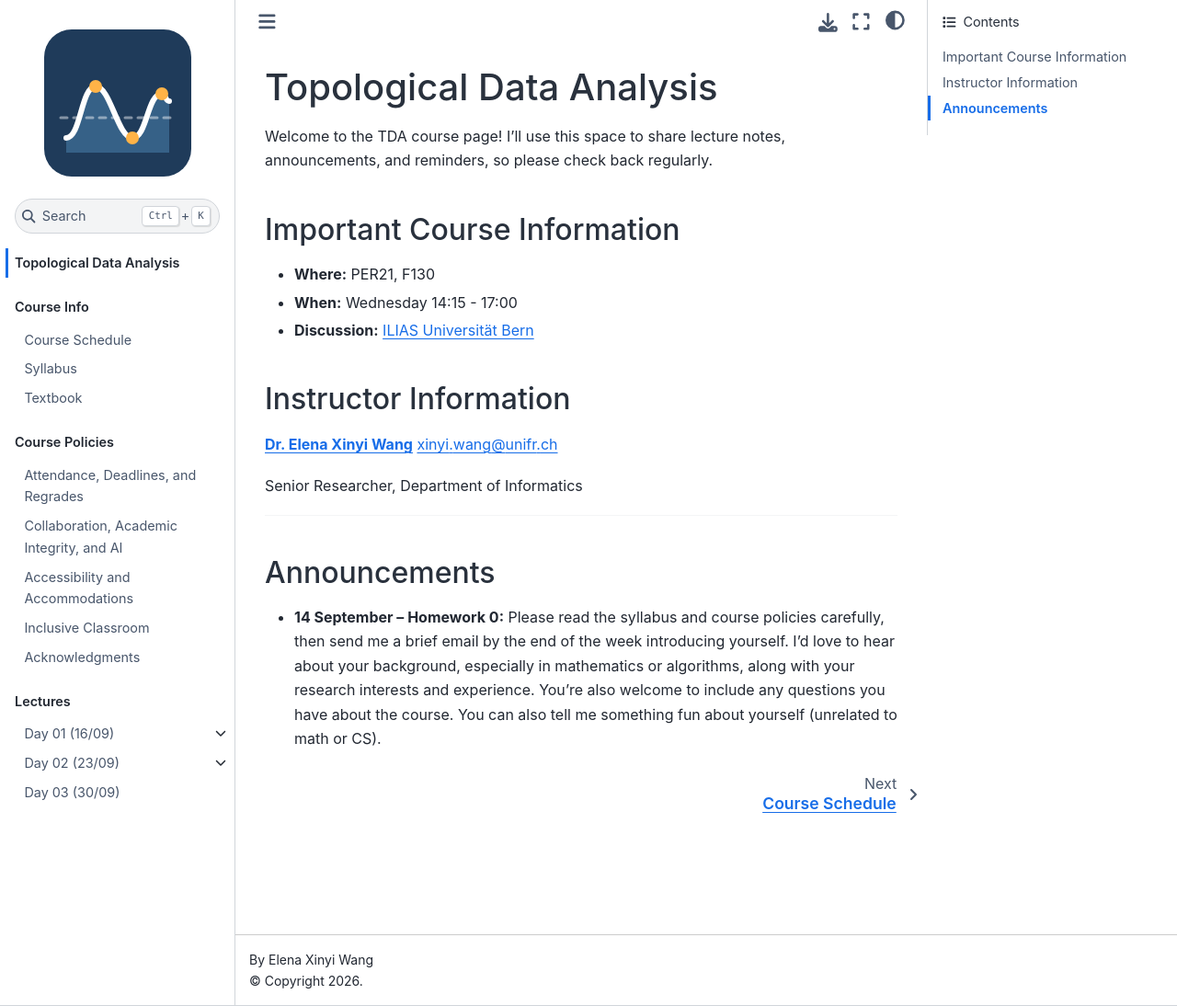
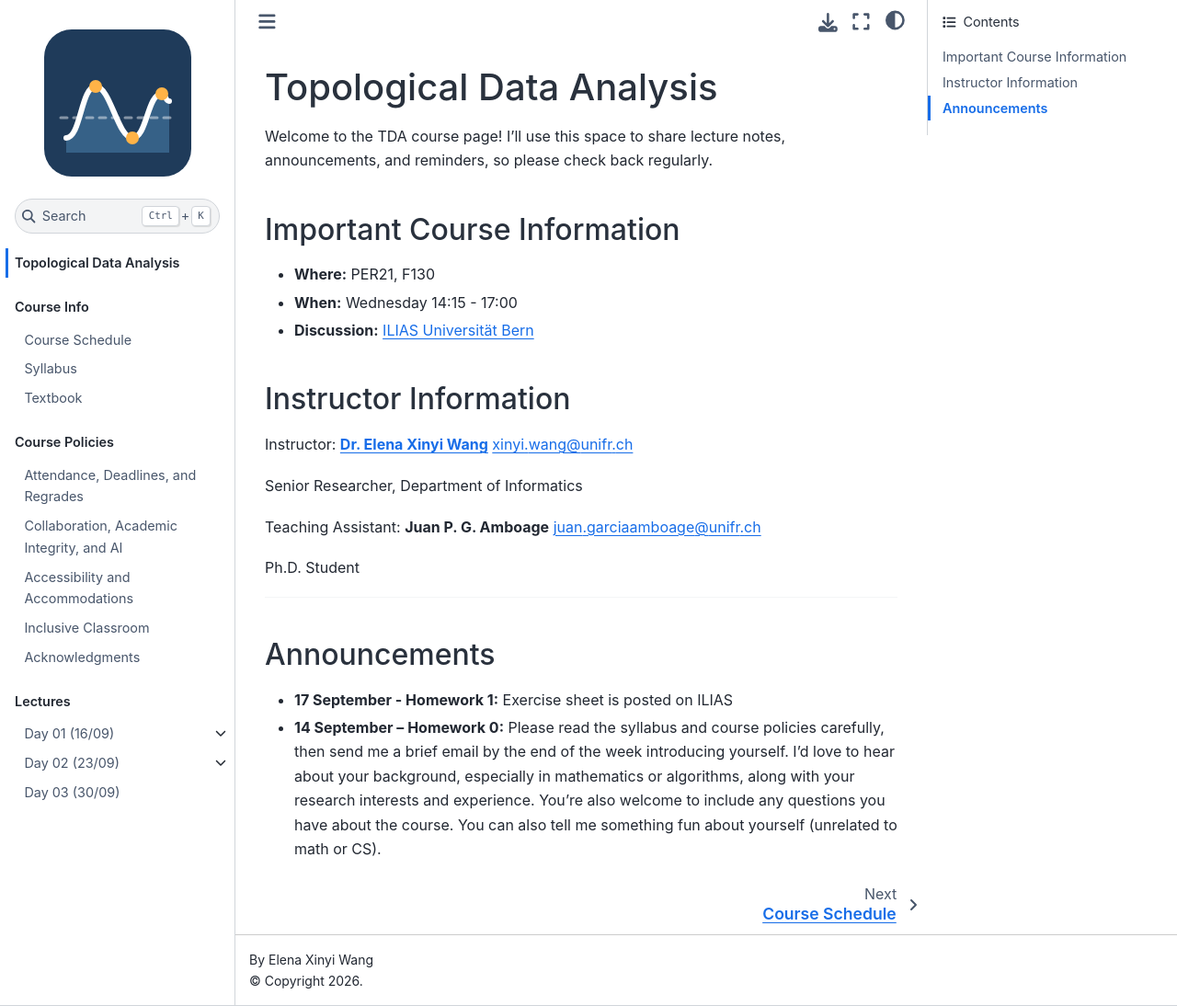
Before and after one commit to elenawang93/TDA, a Jupyter Book: the page built from index.md, in a window 1280 px wide and 1094 px high. Shown: the whole window at 92% size. Built offline with Jupyter Book 1.0.4 settings and Sphinx 7.4.7 and the Sphinx Book theme 1.1.4, drawn with Linux system fonts in a browser that asks for light colours; pages that are not in the unit, such as notebooks, are missing from menus.

Commit message:
update Juan info

```diff
--- a/index.md
+++ b/index.md
@@ -12,13 +12,19 @@ Welcome to the TDA course page! I’ll use this space to share lecture notes, an
 
 ## Instructor Information
 
-**[Dr. Elena Xinyi Wang](https://elenaxwang.com/)**
+Instructor: **[Dr. Elena Xinyi Wang](https://elenaxwang.com/)**
 [xinyi.wang@unifr.ch](mailto:xinyi.wang@unifr.ch)
 
 Senior Researcher, Department of Informatics
+
+Teaching Assistant: **Juan P. G. Amboage**
+[juan.garciaamboage@unifr.ch](mailto:juan.garciaamboage@unifr.ch)
+
+Ph.D. Student
 
 ---
 
 
 ## Announcements
+- **17 September - Homework 1:** Exercise sheet is posted on ILIAS
 - **14 September – Homework 0:** Please read the syllabus and course policies carefully, then send me a brief email by the end of the week introducing yourself. I'd love to hear about your background, especially in mathematics or algorithms, along with your research interests and experience. You're also welcome to include any questions you have about the course. You can also tell me something fun about yourself (unrelated to math or CS).
```
Also changed, not shown: Course_Info/Syllabus/Syllabus.md (+0 -8 lines).
